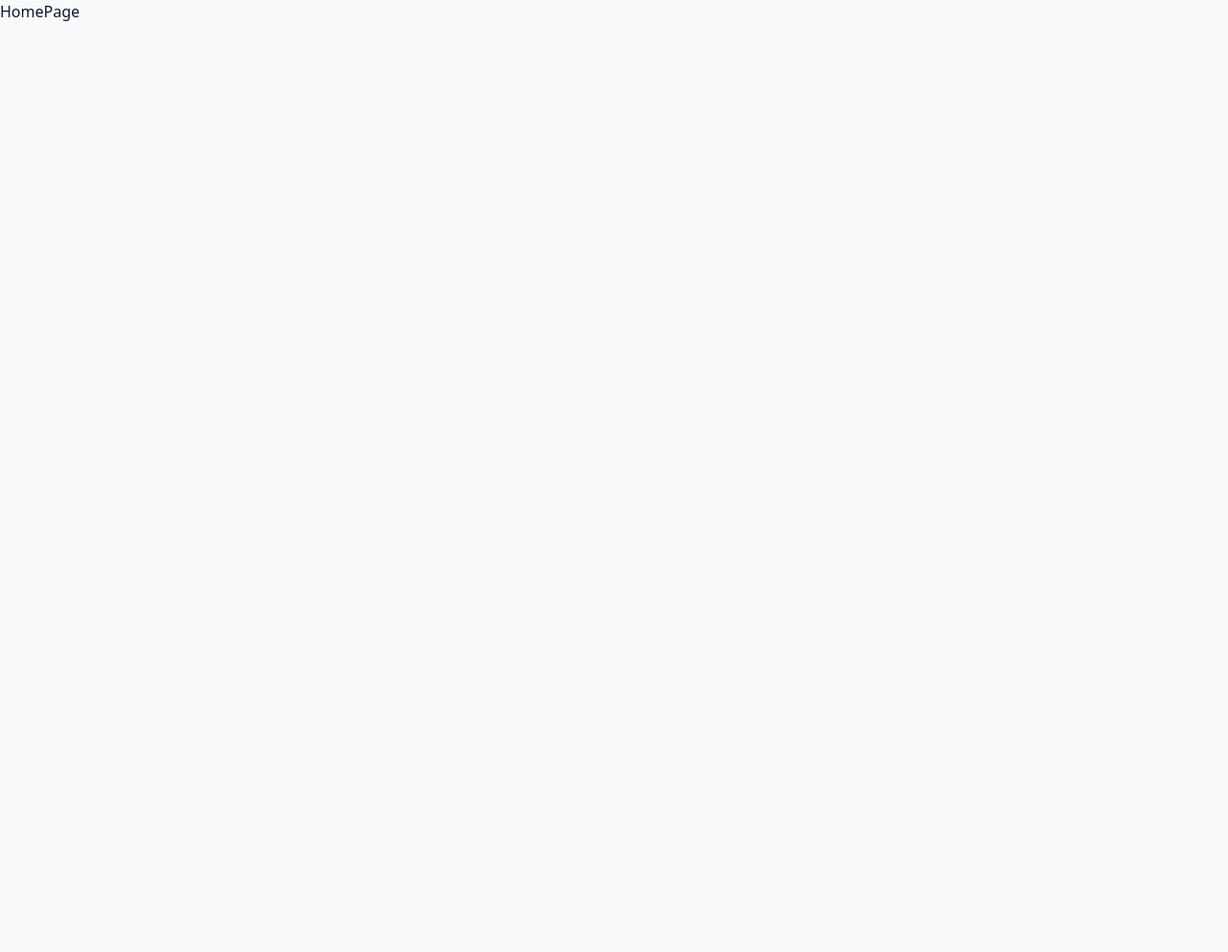
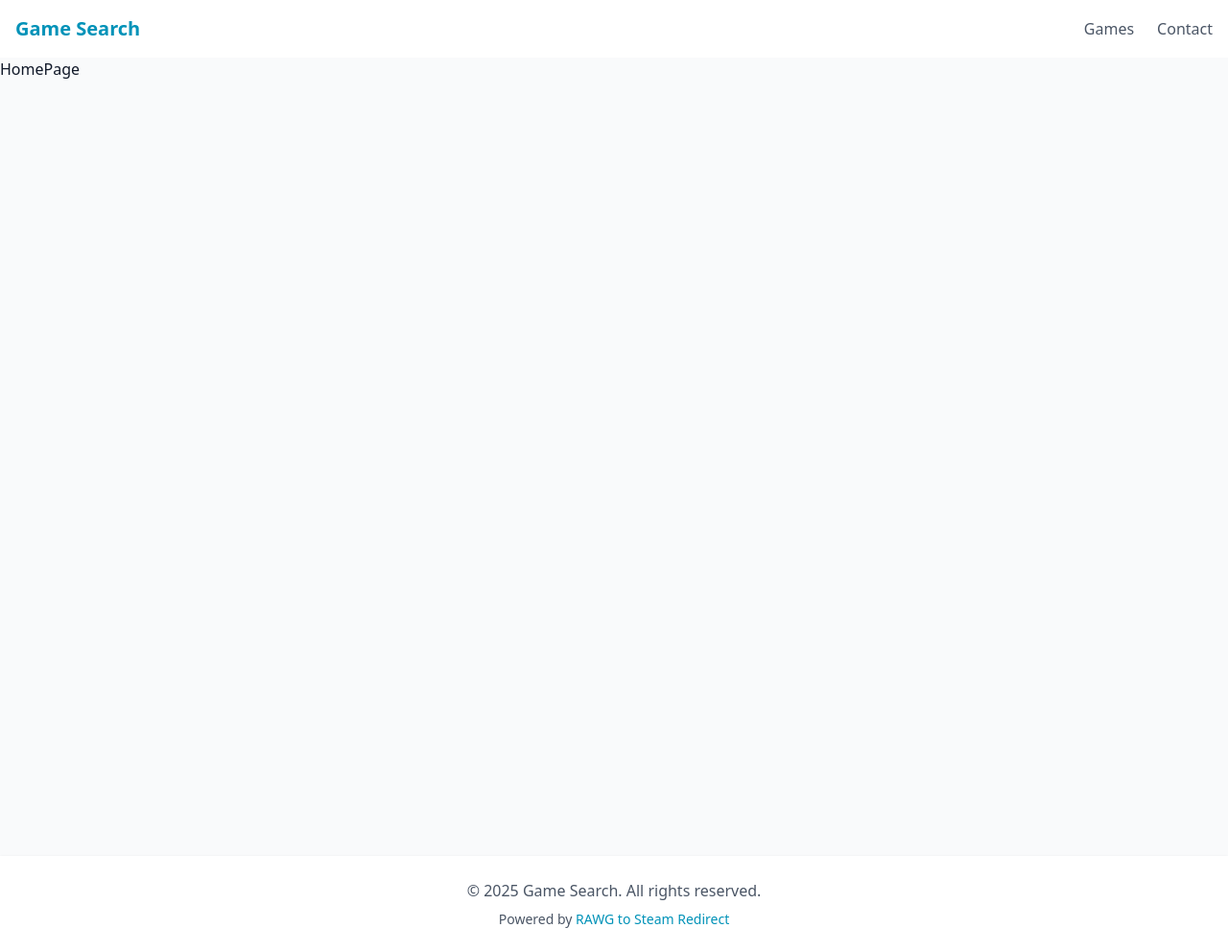
Before and after one commit to Samraffi/game-search-application, a React app: page / in a window 1280 px wide. Shown: the whole page at 96% size. Before the commit the page ends 800 px from the top, so only its background shows below. Built offline with nearby package versions, Linux system fonts and the light colour scheme.

Commit message:
feat: add Header and Footer components to App layout

```diff
--- a/src/App.tsx
+++ b/src/App.tsx
@@ -1,12 +1,18 @@
 import { Outlet } from 'react-router';
+import Header from './components/Header';
+import Footer from './components/Footer';
 
 const App = () => {
   return (
-    <div className="min-h-screen flex flex-col bg-gray-50">
-      <main className="flex-grow">
-        <Outlet />
-      </main>
-    </div>
+    <>
+      <Header />
+      <div className="min-h-screen flex flex-col bg-gray-50">
+        <main className="flex-grow">
+          <Outlet />
+        </main>
+      </div>
+      <Footer />
+    </>
   );
 };
 
--- /dev/null
+++ b/src/components/Footer.tsx
@@ -0,0 +1,24 @@
+const Footer = () => {
+  return (
+    <footer className="bg-white shadow-sm mt-8">
+      <div className="container mx-auto px-4 py-6">
+        <div className="text-center text-gray-600">
+          <p>© {new Date().getFullYear()} Game Search. All rights reserved.</p>
+          <p className="mt-2 text-sm">
+            Powered by{' '}
+            <a
+              href="https://github.com/Phalcode/rawg-to-steam-redirect"
+              target="_blank"
+              rel="noopener noreferrer"
+              className="text-cyan-600 hover:text-cyan-700"
+            >
+              RAWG to Steam Redirect
+            </a>
+          </p>
+        </div>
+      </div>
+    </footer>
+  );
+};
+
+export default Footer;
--- /dev/null
+++ b/src/components/Header.tsx
@@ -0,0 +1,38 @@
+import { Link, useLocation } from 'react-router';
+
+const Header = () => {
+  const location = useLocation();
+
+  const isActive = (path: string) => {
+    return location.pathname.startsWith(path) ? 'text-cyan-600' : 'text-gray-600';
+  };
+
+  return (
+    <header className="bg-white shadow-sm">
+      <nav className="container mx-auto px-4 py-4">
+        <div className="flex items-center justify-between">
+          <Link to="/" className="text-xl font-bold text-cyan-600">
+            Game Search
+          </Link>
+
+          <div className="space-x-6">
+            <Link
+              to="/games"
+              className={`${isActive('/games')} hover:text-cyan-600 transition-colors`}
+            >
+              Games
+            </Link>
+            <Link
+              to="/contact"
+              className={`${isActive('/contact')} hover:text-cyan-600 transition-colors`}
+            >
+              Contact
+            </Link>
+          </div>
+        </div>
+      </nav>
+    </header>
+  );
+};
+
+export default Header;
```
